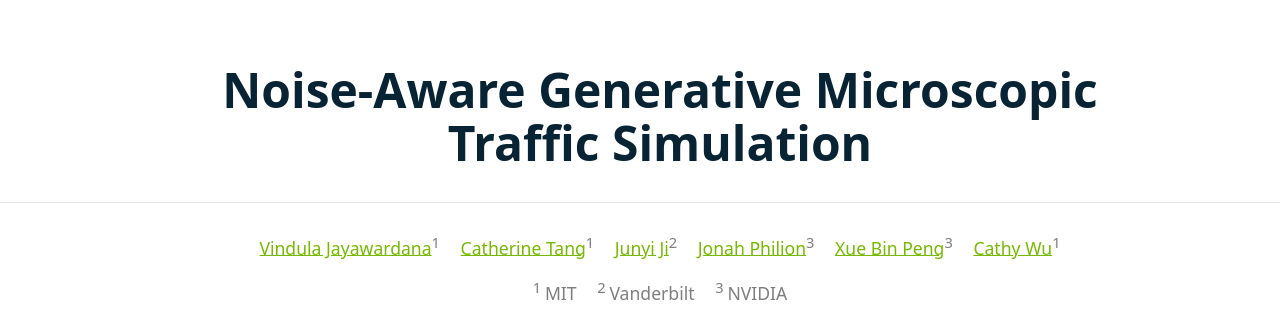
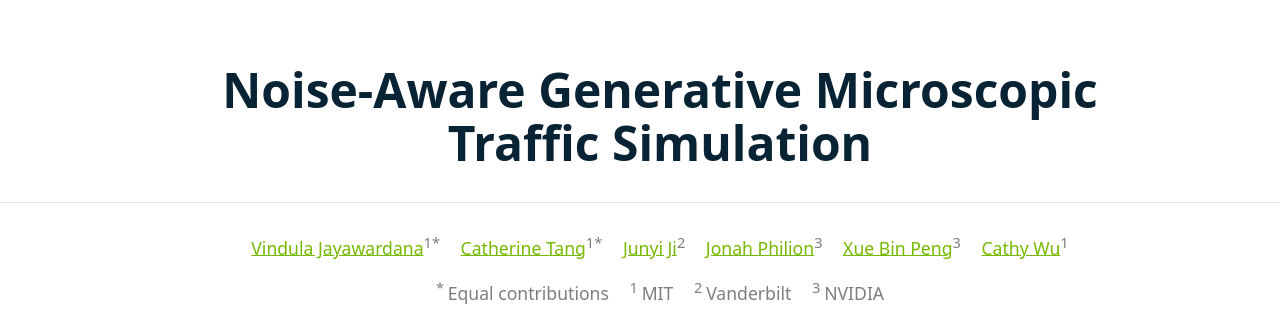
Before and after one commit to ct135/i24-msd, a plain HTML site: page index.html in a window 1280 px wide. Shown: the top 323 px of the page. Drawn offline with Linux system fonts and the light colour scheme; a web font is replaced by a local one.

Commit message:
Update index.html

```diff
--- a/index.html
+++ b/index.html
@@ -34,10 +34,10 @@
     <div class="byline">
       <ul class="authors">
         <li>
-          <a href="https://vindulamj.github.io" target="_blank">Vindula Jayawardana</a><sup>1</sup>
+          <a href="https://vindulamj.github.io" target="_blank">Vindula Jayawardana</a><sup>1*</sup>
         </li>
         <li>
-          <a href="https://www.linkedin.com/in/catherine-tang-76699a193" target="_blank">Catherine Tang</a><sup>1</sup>
+          <a href="https://www.linkedin.com/in/catherine-tang-76699a193" target="_blank">Catherine Tang</a><sup>1*</sup>
         </li>
         <li>
           <a href="https://www.jijunyi.com/" target="_blank">Junyi Ji</a><sup>2</sup>
@@ -53,6 +53,12 @@
         </li>
       </ul>
       <ul class="authors affiliations">
+        <li>
+          <sup>
+            *
+          </sup>
+          Equal contributions
+        </li>
         <li>
           <sup>
             1
```
